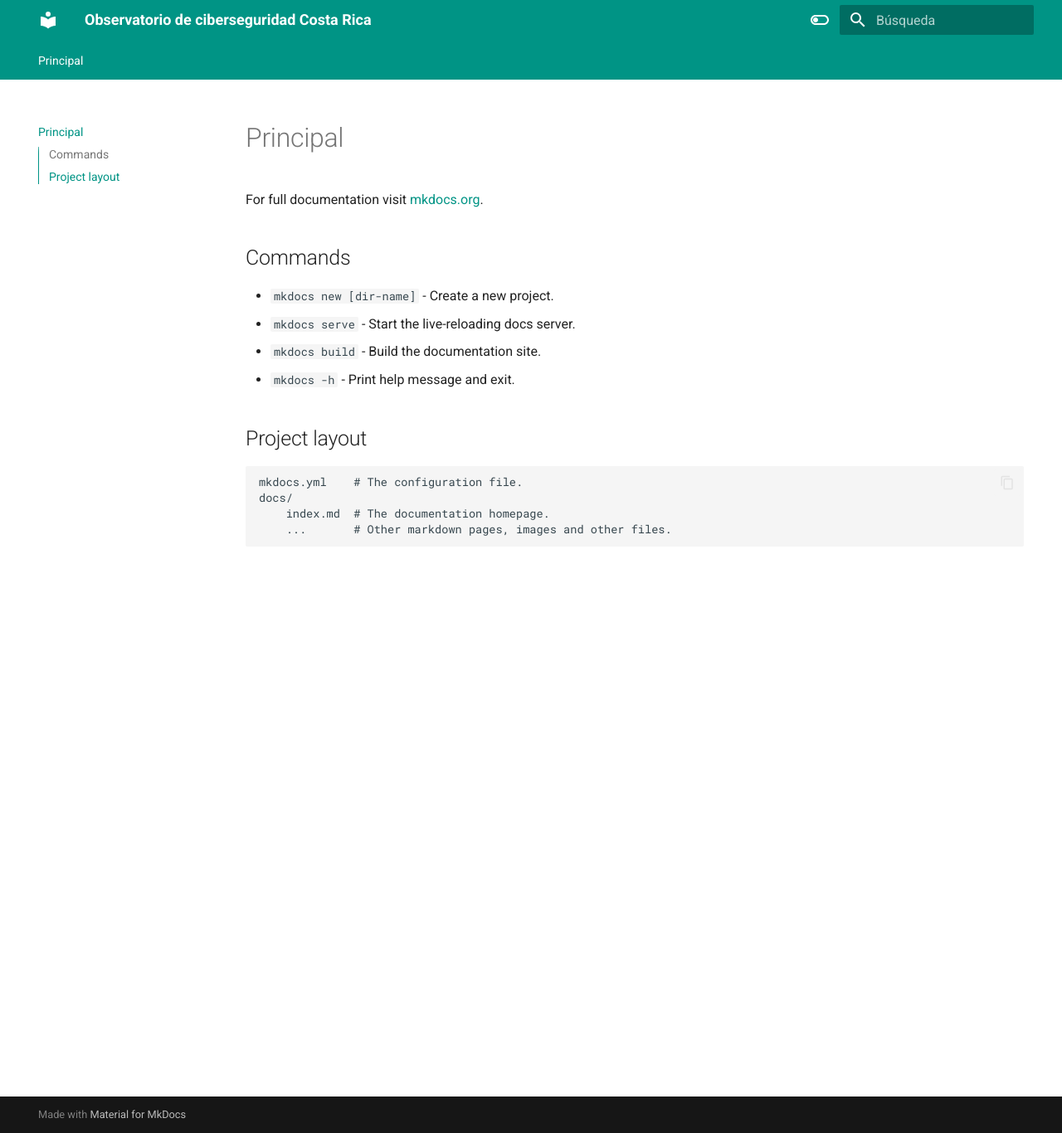
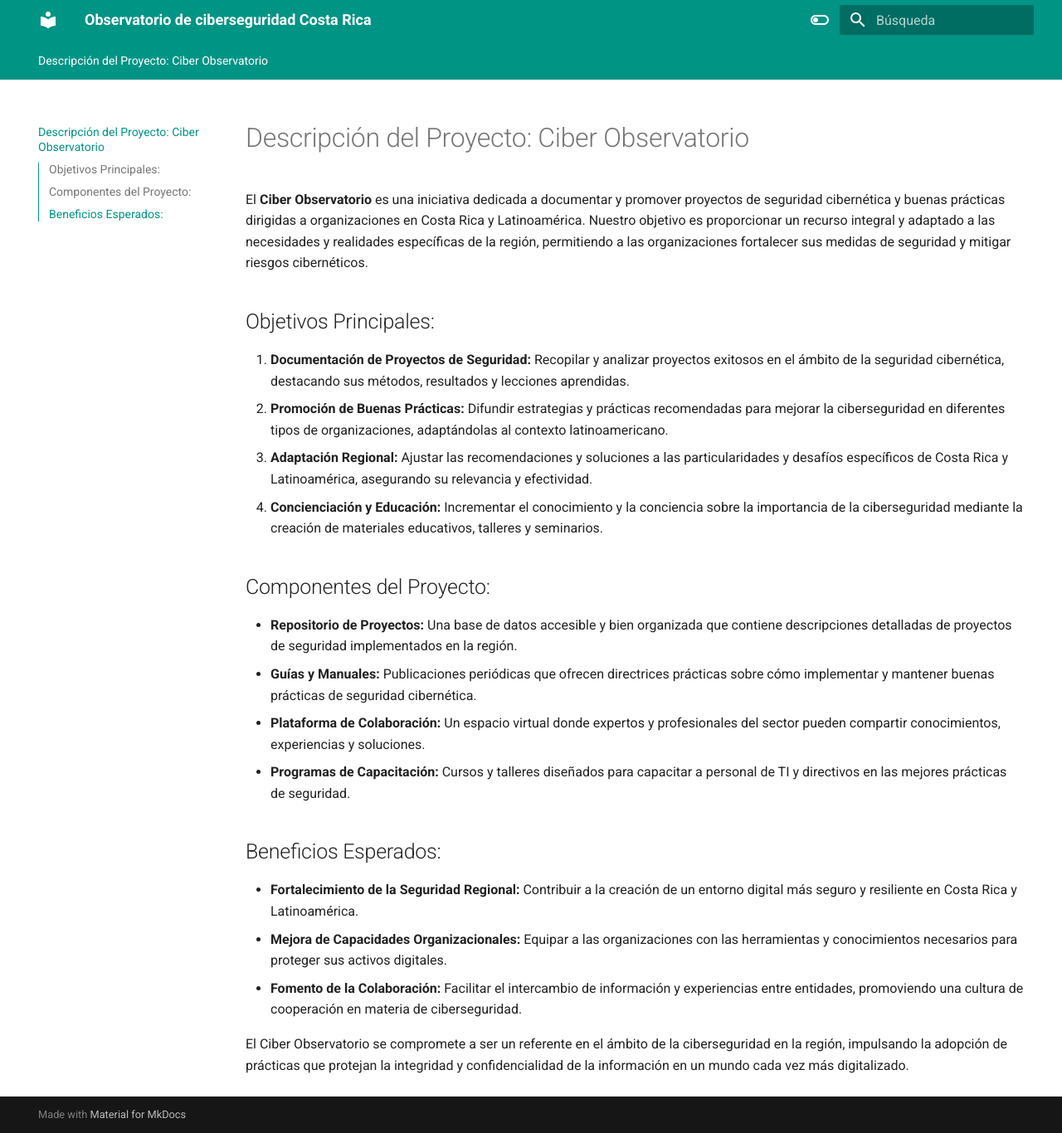
Before and after one commit to JaquerEspeis/ciberObservatorio, an MkDocs documentation site: the page built from docs/index.md, in a window 1280 px wide and 1366 px high. Shown: the whole window at 83% size. Built offline with MkDocs 1.6.1 and Material for MkDocs 9.7.7, drawn with Linux system fonts in a browser that asks for light colours.

Commit message:
agrega descripción del observatorio

```diff
--- a/docs/index.md
+++ b/docs/index.md
@@ -1,17 +1,22 @@
-# Principal
+# Descripción del Proyecto: Ciber Observatorio
 
-For full documentation visit [mkdocs.org](https://www.mkdocs.org).
+El **Ciber Observatorio** es una iniciativa dedicada a documentar y promover proyectos de seguridad cibernética y buenas prácticas dirigidas a organizaciones en Costa Rica y Latinoamérica. Nuestro objetivo es proporcionar un recurso integral y adaptado a las necesidades y realidades específicas de la región, permitiendo a las organizaciones fortalecer sus medidas de seguridad y mitigar riesgos cibernéticos.
 
-## Commands
+## Objetivos Principales:
+1. **Documentación de Proyectos de Seguridad:** Recopilar y analizar proyectos exitosos en el ámbito de la seguridad cibernética, destacando sus métodos, resultados y lecciones aprendidas.
+2. **Promoción de Buenas Prácticas:** Difundir estrategias y prácticas recomendadas para mejorar la ciberseguridad en diferentes tipos de organizaciones, adaptándolas al contexto latinoamericano.
+3. **Adaptación Regional:** Ajustar las recomendaciones y soluciones a las particularidades y desafíos específicos de Costa Rica y Latinoamérica, asegurando su relevancia y efectividad.
+4. **Concienciación y Educación:** Incrementar el conocimiento y la conciencia sobre la importancia de la ciberseguridad mediante la creación de materiales educativos, talleres y seminarios.
 
-* `mkdocs new [dir-name]` - Create a new project.
-* `mkdocs serve` - Start the live-reloading docs server.
-* `mkdocs build` - Build the documentation site.
-* `mkdocs -h` - Print help message and exit.
+## Componentes del Proyecto:
+- **Repositorio de Proyectos:** Una base de datos accesible y bien organizada que contiene descripciones detalladas de proyectos de seguridad implementados en la región.
+- **Guías y Manuales:** Publicaciones periódicas que ofrecen directrices prácticas sobre cómo implementar y mantener buenas prácticas de seguridad cibernética.
+- **Plataforma de Colaboración:** Un espacio virtual donde expertos y profesionales del sector pueden compartir conocimientos, experiencias y soluciones.
+- **Programas de Capacitación:** Cursos y talleres diseñados para capacitar a personal de TI y directivos en las mejores prácticas de seguridad.
 
-## Project layout
+## Beneficios Esperados:
+- **Fortalecimiento de la Seguridad Regional:** Contribuir a la creación de un entorno digital más seguro y resiliente en Costa Rica y Latinoamérica.
+- **Mejora de Capacidades Organizacionales:** Equipar a las organizaciones con las herramientas y conocimientos necesarios para proteger sus activos digitales.
+- **Fomento de la Colaboración:** Facilitar el intercambio de información y experiencias entre entidades, promoviendo una cultura de cooperación en materia de ciberseguridad.
 
-    mkdocs.yml    # The configuration file.
-    docs/
-        index.md  # The documentation homepage.
-        ...       # Other markdown pages, images and other files.
+El Ciber Observatorio se compromete a ser un referente en el ámbito de la ciberseguridad en la región, impulsando la adopción de prácticas que protejan la integridad y confidencialidad de la información en un mundo cada vez más digitalizado.
```
